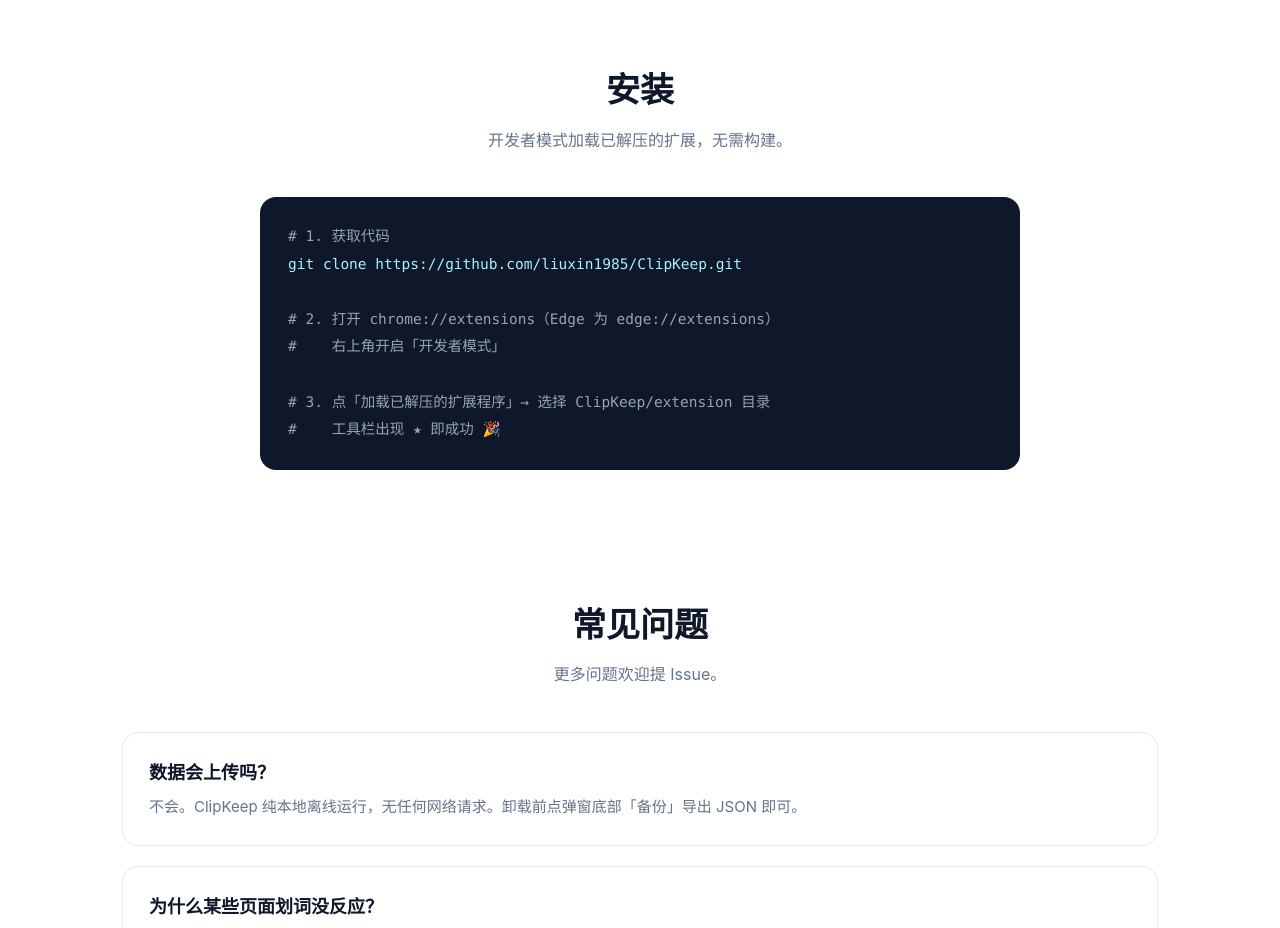
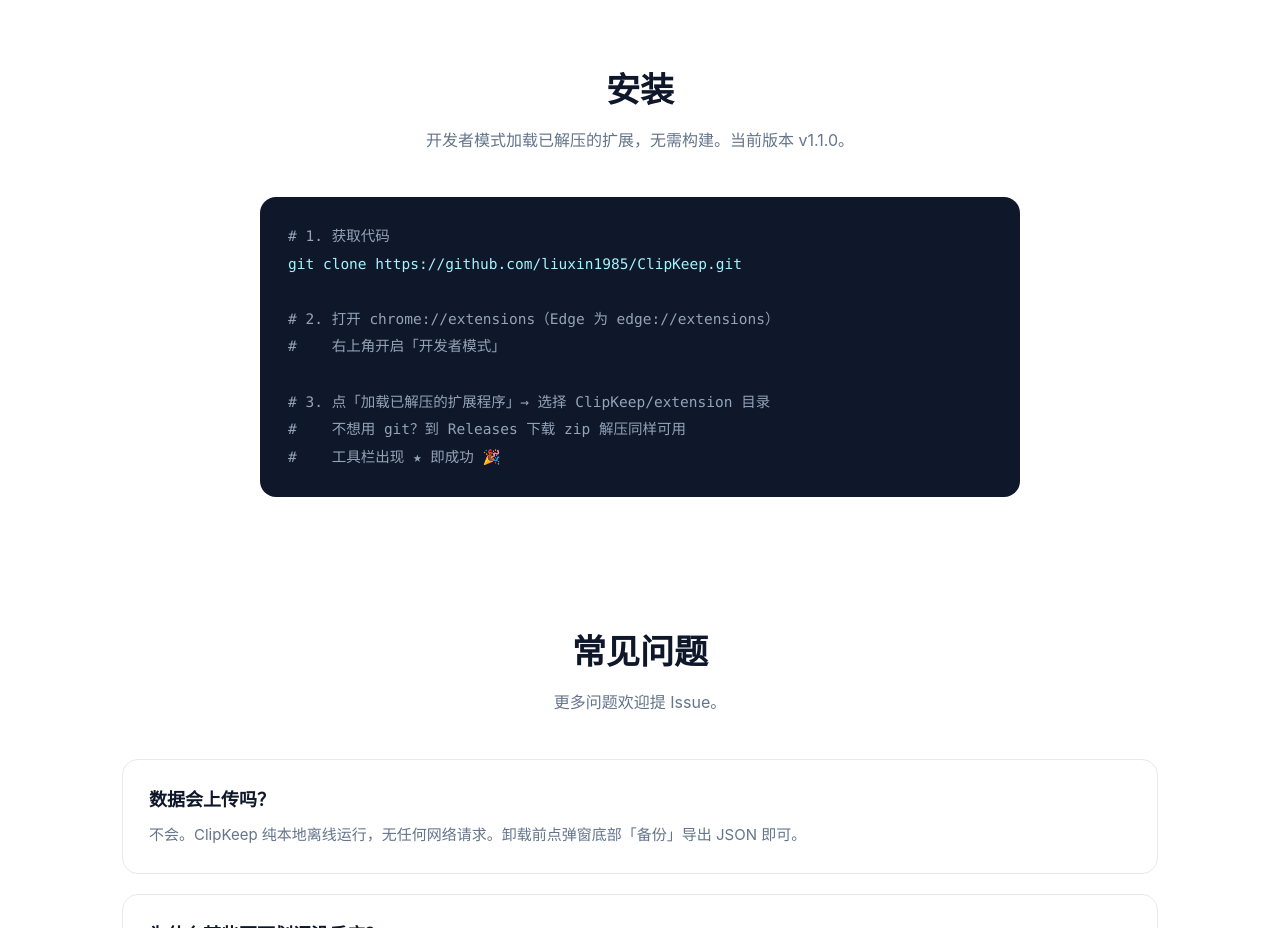
Before and after one commit to liuxin1985/ClipKeep, a browser extension: page docs/index.html in a window 1280 px wide. Shown: the part 2660-3588 px from the top of the page. Drawn offline with Linux system fonts and the light colour scheme.

Commit message:
docs: README/落地页指向 v1.1.0 Release 下载入口

```diff
--- a/docs/index.html
+++ b/docs/index.html
@@ -156,7 +156,7 @@
 
   <section id="install">
     <h2 class="sec-title">安装</h2>
-    <p class="sec-sub">开发者模式加载已解压的扩展，无需构建。</p>
+    <p class="sec-sub">开发者模式加载已解压的扩展，无需构建。当前版本 v1.1.0。</p>
     <div class="install"><code><span class="c"># 1. 获取代码</span>
 git clone https://github.com/liuxin1985/ClipKeep.git
 
@@ -164,6 +164,7 @@
 <span class="c">#    右上角开启「开发者模式」</span>
 
 <span class="c"># 3. 点「加载已解压的扩展程序」→ 选择 ClipKeep/extension 目录</span>
+<span class="c">#    不想用 git？到 Releases 下载 zip 解压同样可用</span>
 <span class="c">#    工具栏出现 ★ 即成功 🎉</span></code></div>
   </section>
 
```
Also changed, not shown: README.md.
